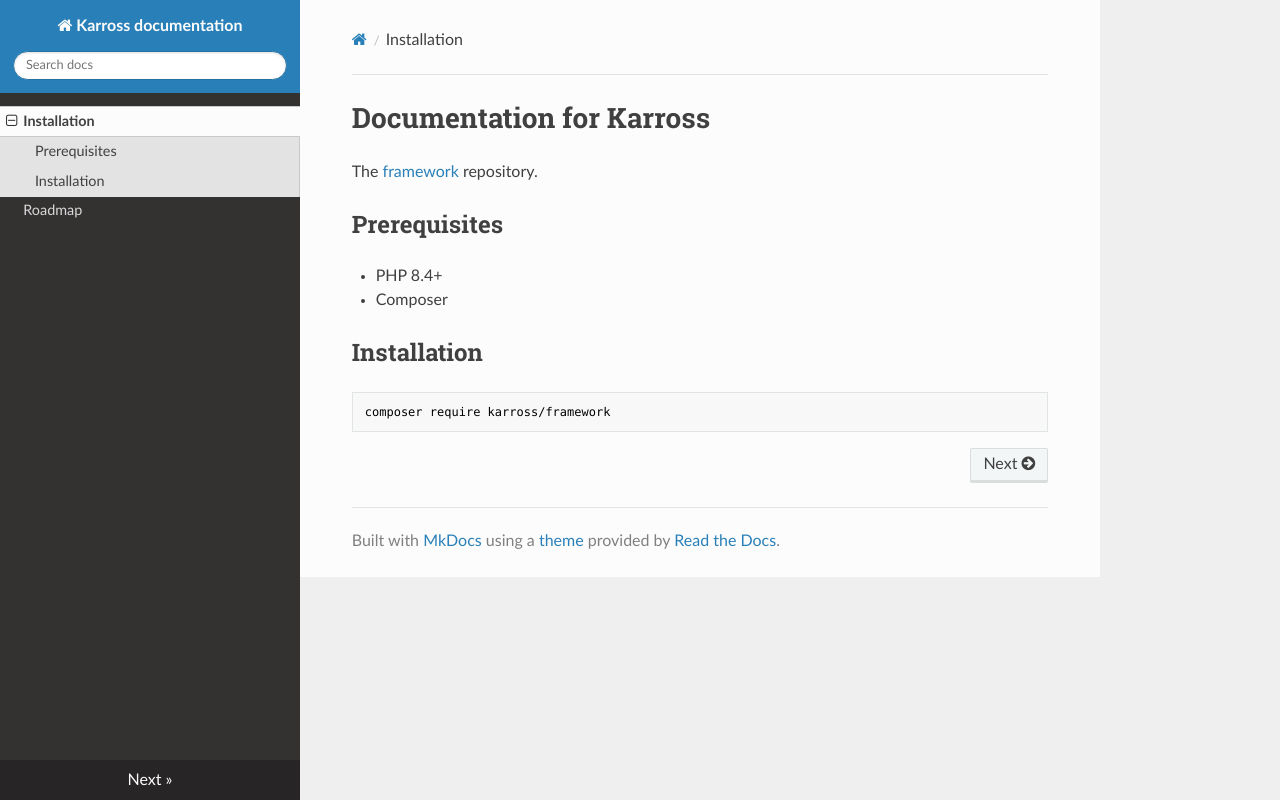
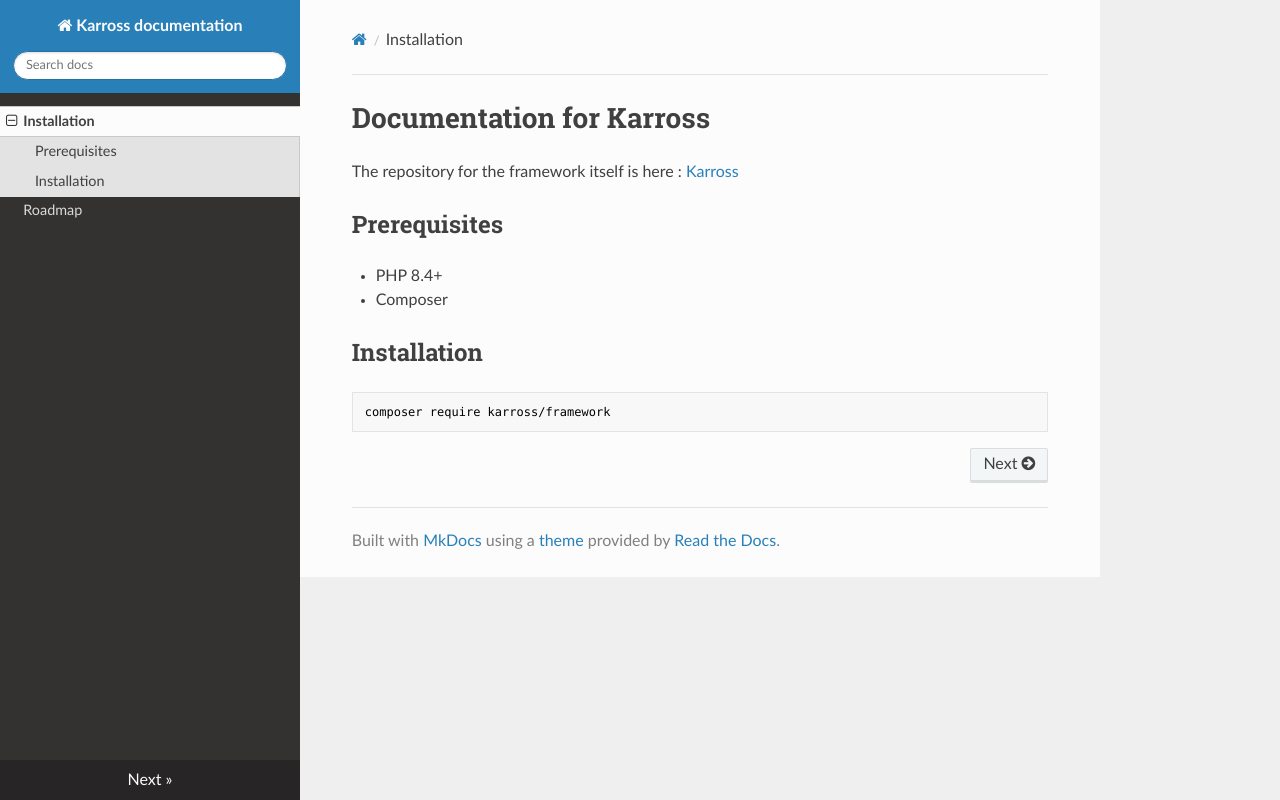
Before and after one commit to Karross/karross.github.io, a plain HTML site: page index.html in a window 1280 px wide. Drawn offline with nearby package versions, Linux system fonts and the light colour scheme.

Commit message:
Deployed 34651fa with MkDocs version: 1.6.1

```diff
--- a/index.html
+++ b/index.html
@@ -77,7 +77,7 @@
             <div class="section" itemprop="articleBody">
 
                 <h1 id="documentation-for-karross">Documentation for Karross</h1>
-<p>The <a href="https://github.com/Karross/framework">framework</a> repository.</p>
+<p>The repository for the framework itself is here : <a href="https://github.com/Karross/framework">Karross</a></p>
 <h2 id="prerequisites">Prerequisites</h2>
 <ul>
 <li>PHP 8.4+ </li>
@@ -134,5 +134,5 @@
 
 <!--
 MkDocs version : 1.6.1
-Build Date UTC : 2025-08-06 17:44:40.106537+00:00
+Build Date UTC : 2025-08-06 19:21:37.075449+00:00
 -->
--- a/search/search_index.json
+++ b/search/search_index.json
@@ -1 +1 @@
-{"config":{"indexing":"full","lang":["en"],"min_search_length":3,"prebuild_index":false,"separator":"[\\s\\-]+"},"docs":[{"location":"","text":"Documentation for Karross The framework repository. Prerequisites PHP 8.4+ Composer Installation composer require karross/framework","title":"Installation"},{"location":"#documentation-for-karross","text":"The framework repository.","title":"Documentation for Karross"},{"location":"#prerequisites","text":"PHP 8.4+ Composer","title":"Prerequisites"},{"location":"#installation","text":"composer require karross/framework","title":"Installation"},{"location":"roadmap/","text":"Developer roadmap Create a CRUD administration to handle entities in PHP projects.","title":"Roadmap"},{"location":"roadmap/#developer-roadmap","text":"Create a CRUD administration to handle entities in PHP projects.","title":"Developer roadmap"}]}
+{"config":{"indexing":"full","lang":["en"],"min_search_length":3,"prebuild_index":false,"separator":"[\\s\\-]+"},"docs":[{"location":"","text":"Documentation for Karross The repository for the framework itself is here : Karross Prerequisites PHP 8.4+ Composer Installation composer require karross/framework","title":"Installation"},{"location":"#documentation-for-karross","text":"The repository for the framework itself is here : Karross","title":"Documentation for Karross"},{"location":"#prerequisites","text":"PHP 8.4+ Composer","title":"Prerequisites"},{"location":"#installation","text":"composer require karross/framework","title":"Installation"},{"location":"roadmap/","text":"Developer roadmap Create a CRUD administration to handle entities in PHP projects.","title":"Roadmap"},{"location":"roadmap/#developer-roadmap","text":"Create a CRUD administration to handle entities in PHP projects.","title":"Developer roadmap"}]}
```
